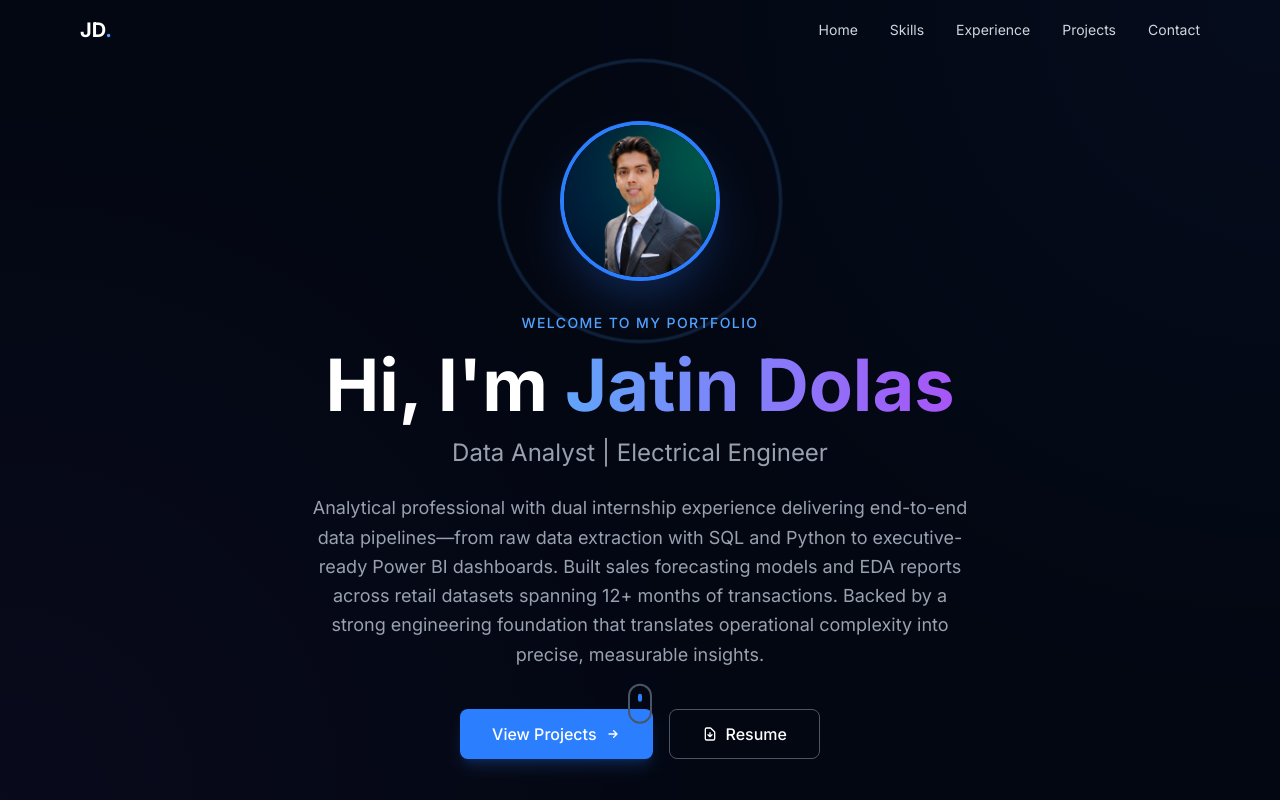
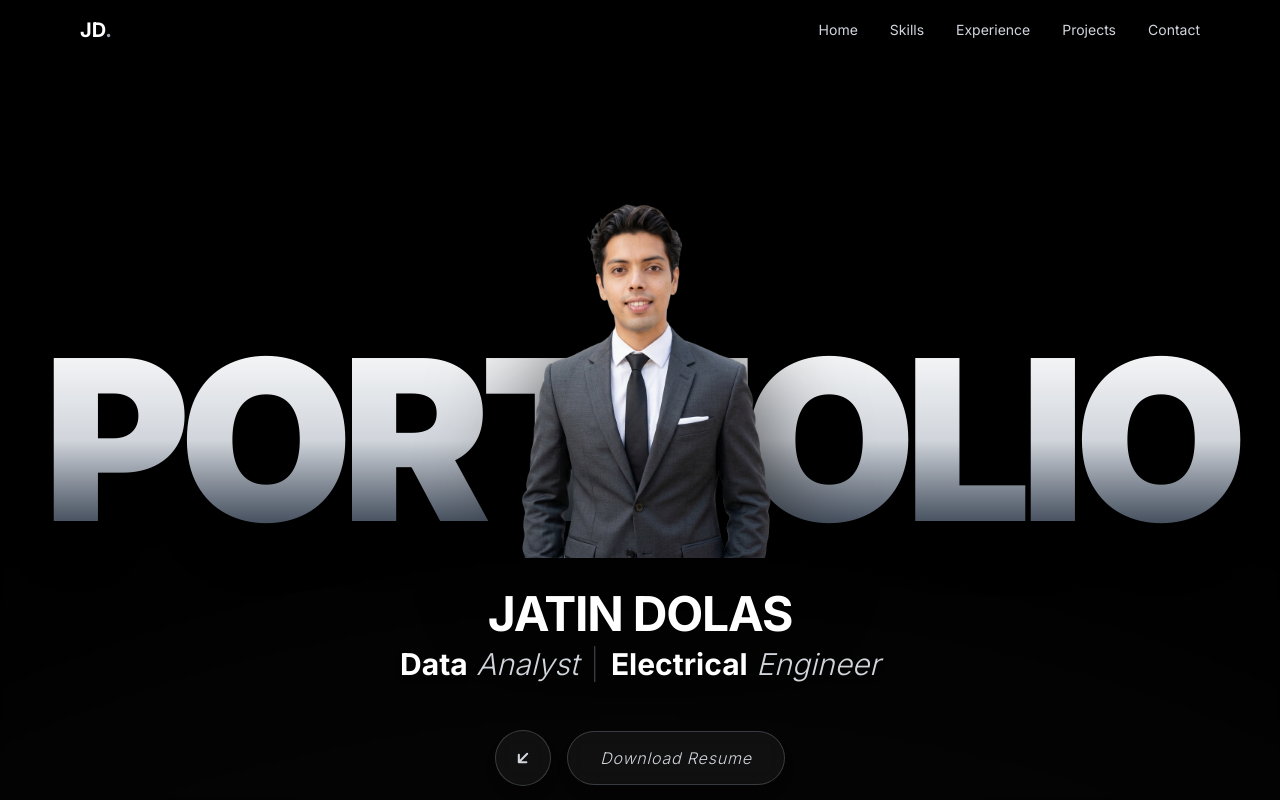
Before and after one commit to JatinD18/jatin-portfolio, a Next.js app: page / in a window 1280 px wide. Shown: the top 800 px of the page. Built offline with nearby package versions, Linux system fonts and the light colour scheme.

Commit message:
feat: redesign portfolio to match leeshark aesthetic with AI portrait

```diff
--- a/src/app/globals.css
+++ b/src/app/globals.css
@@ -5,31 +5,33 @@ html {
 }
 
 body {
-  background-color: #030712;
+  background-color: #000;
   overflow-x: hidden;
+  /* Add Leeshark style background noise/gradient to body */
+  background: radial-gradient(circle at center, rgb(34, 34, 34) 0%, rgb(0, 0, 0) 80%);
 }
 
 /* Custom Scrollbar */
 ::-webkit-scrollbar {
-  width: 10px;
+  width: 8px;
 }
 
 ::-webkit-scrollbar-track {
-  background: #111827;
+  background: #000;
 }
 
 ::-webkit-scrollbar-thumb {
-  background: #3b82f6;
-  border-radius: 5px;
+  background: #333;
+  border-radius: 4px;
 }
 
 ::-webkit-scrollbar-thumb:hover {
-  background: #2563eb;
+  background: #555;
 }
 
 /* Selection Color */
 ::selection {
-  background-color: #3b82f6;
+  background-color: rgba(255, 255, 255, 0.2);
   color: white;
 }
 
--- a/src/components/Hero.tsx
+++ b/src/components/Hero.tsx
@@ -7,137 +7,92 @@ export default function Hero() {
   return (
     <section
       id="home"
-      className="min-h-screen flex flex-col justify-center items-center text-center px-4 pt-20 relative overflow-hidden bg-gray-950"
+      className="relative min-h-screen flex items-center justify-center overflow-hidden"
     >
-      {/* Safe, error-free subtle background glow */}
-      <div
-        className="absolute inset-0 opacity-30"
-        style={{
-          background: "radial-gradient(circle at top right, rgba(59, 130, 246, 0.15), transparent 50%), radial-gradient(circle at bottom left, rgba(139, 92, 246, 0.15), transparent 50%)"
-        }}
-      />
+      {/* Background overlay for noise/texture */}
+      <div className="absolute inset-0 bg-black/40 backdrop-blur-[2px] z-0 pointer-events-none" />
 
-      <div className="relative z-10 max-w-4xl mx-auto">
-        {/* Profile Picture with Animation */}
+      {/* Main Content Container */}
+      <div className="relative z-10 w-full flex flex-col items-center justify-center select-none pt-20">
+
+        {/* Massive Background Typography */}
         <motion.div
-          initial={{ scale: 0, rotate: -180 }}
-          animate={{ scale: 1, rotate: 0 }}
-          transition={{ duration: 0.8, type: "spring" }}
-          className="mb-8 relative inline-block"
+          initial={{ opacity: 0, y: 50 }}
+          animate={{ opacity: 1, y: 0 }}
+          transition={{ duration: 1, ease: "easeOut" }}
+          className="absolute top-1/2 left-1/2 -translate-x-1/2 -translate-y-1/2 z-0 w-full text-center pointer-events-none mt-10"
         >
-          <div className="w-32 h-32 md:w-40 md:h-40 rounded-full overflow-hidden border-4 border-blue-500 shadow-2xl shadow-blue-500/30">
+          <h1 className="text-[16vw] md:text-[12vw] lg:text-[14rem] font-black tracking-tighter text-transparent bg-clip-text bg-linear-to-b from-white via-gray-300 to-gray-800 drop-shadow-2xl leading-none uppercase">
+            PORTFOLIO
+          </h1>
+        </motion.div>
+
+        {/* Center Parallax Element (Profile Picture) */}
+        <motion.div
+          initial={{ opacity: 0, scale: 0.8 }}
+          animate={{ opacity: 1, scale: 1 }}
+          transition={{ duration: 1.2, delay: 0.2, ease: "easeOut" }}
+          className="relative z-20 flex flex-col items-center mt-8 md:mt-20"
+        >
+          <div className="w-64 md:w-80 lg:w-96" style={{ filter: "drop-shadow(0 20px 50px rgba(0,0,0,0.8))" }}>
             <Image
-              src="/profile.jpg"
+              src="/ai_half_body.png"
               alt={personalInfo.name}
-              width={160}
-              height={160}
-              className="object-cover"
+              width={512}
+              height={512}
+              className="object-contain w-full h-auto transition-all duration-700"
               priority
             />
           </div>
-          {/* Animated ring around profile */}
-          <div className="absolute inset-0 rounded-full border-2 border-blue-400 animate-ping opacity-75" />
         </motion.div>
 
-        {/* Welcome Text */}
-        <motion.p
-          initial={{ opacity: 0, y: 20 }}
-          animate={{ opacity: 1, y: 0 }}
-          transition={{ delay: 0.3 }}
-          className="text-blue-400 font-medium mb-4 text-sm tracking-widest uppercase"
-        >
-          Welcome to my portfolio
-        </motion.p>
-
-        {/* Name with Safe, Error-Free Styling */}
-        <motion.h1
-          initial={{ opacity: 0, y: 20 }}
-          animate={{ opacity: 1, y: 0 }}
-          transition={{ delay: 0.4 }}
-          className="text-4xl md:text-6xl lg:text-7xl font-bold text-white mb-4"
-        >
-          Hi, I&apos;m{" "}
-          <span
-            className="text-blue-400"
-            style={{
-              backgroundImage: "linear-gradient(to right, #60a5fa, #a855f7)",
-              WebkitBackgroundClip: "text",
-              WebkitTextFillColor: "transparent"
-            }}
-          >
-            {personalInfo.name}
-          </span>
-        </motion.h1>
-
-        {/* Title */}
-        <motion.h2
-          initial={{ opacity: 0, y: 20 }}
-          animate={{ opacity: 1, y: 0 }}
-          transition={{ delay: 0.5 }}
-          className="text-xl md:text-2xl text-gray-400 mb-6"
-        >
-          {personalInfo.title}
-        </motion.h2>
-
-        {/* Bio */}
-        <motion.p
-          initial={{ opacity: 0, y: 20 }}
-          animate={{ opacity: 1, y: 0 }}
-          transition={{ delay: 0.6 }}
-          className="text-gray-400 max-w-2xl mb-10 text-base md:text-lg leading-relaxed mx-auto"
-        >
-          {personalInfo.bio}
-        </motion.p>
-
-        {/* CTA Buttons with Hover Effects */}
+        {/* Name and Title Text Overlays */}
         <motion.div
           initial={{ opacity: 0, y: 20 }}
           animate={{ opacity: 1, y: 0 }}
-          transition={{ delay: 0.7 }}
-          className="flex flex-wrap gap-4 justify-center"
+          transition={{ duration: 1, delay: 0.6 }}
+          className="relative z-20 mt-8 text-center"
         >
-          <motion.a
+          <h2 className="text-3xl md:text-5xl font-bold text-white tracking-tight mb-2 uppercase">
+            {personalInfo.name}
+          </h2>
+          <p className="text-white text-base md:text-2xl lg:text-3xl drop-shadow-md">
+            <span className="font-bold">Data</span> <span className="font-light italic text-gray-300">Analyst</span>
+            <span className="mx-3 text-gray-500 font-thin">|</span>
+            <span className="font-bold">Electrical</span> <span className="font-light italic text-gray-300">Engineer</span>
+          </p>
+        </motion.div>
+
+        {/* Glassmorphic CTAs */}
+        <motion.div
+          initial={{ opacity: 0, y: 20 }}
+          animate={{ opacity: 1, y: 0 }}
+          transition={{ duration: 1, delay: 0.8 }}
+          className="relative z-20 mt-12 flex items-center gap-4 pointer-events-auto"
+        >
+          {/* Circular Icon Button */}
+          <a
             href="#projects"
-            whileHover={{ scale: 1.05 }}
-            whileTap={{ scale: 0.95 }}
-            className="bg-blue-500 hover:bg-blue-600 text-white px-8 py-3 rounded-lg font-medium transition flex items-center gap-2 shadow-lg shadow-blue-500/20"
+            className="group w-12 h-12 md:w-14 md:h-14 rounded-full border border-gray-400/30 flex items-center justify-center backdrop-blur-md bg-white/5 hover:bg-white/10 hover:border-gray-400/50 transition-all duration-300 cursor-pointer shadow-lg"
           >
-            View Projects
-            <svg className="w-4 h-4" fill="none" stroke="currentColor" viewBox="0 0 24 24">
-              <path strokeLinecap="round" strokeLinejoin="round" strokeWidth={2} d="M13 7l5 5m0 0l-5 5m5-5H6" />
+            <svg className="w-4 h-4 md:w-5 md:h-5 text-gray-300 transition-transform duration-300 group-hover:rotate-45" fill="none" viewBox="0 0 24 24" stroke="currentColor" strokeWidth={2.5}>
+              <path strokeLinecap="round" strokeLinejoin="round" d="M17 7L7 17M7 17H16M7 17V8" />
             </svg>
-          </motion.a>
+          </a>
 
-          <motion.a
+          {/* Pill Button */}
+          <a
             href={personalInfo.resumeLink}
             download
-            whileHover={{ scale: 1.05 }}
-            whileTap={{ scale: 0.95 }}
-            className="border border-gray-600 hover:border-white text-white px-8 py-3 rounded-lg font-medium transition flex items-center gap-2"
+            className="px-6 py-3 md:px-8 md:py-3.5 rounded-full border border-gray-400/30 flex items-center justify-center backdrop-blur-md bg-white/5 hover:bg-white/10 hover:border-gray-400/50 transition-all cursor-pointer shadow-lg"
           >
-            <svg className="w-4 h-4" fill="none" stroke="currentColor" viewBox="0 0 24 24">
-              <path strokeLinecap="round" strokeLinejoin="round" strokeWidth={2} d="M12 10v6m0 0l-3-3m3 3l3-3m2 8H7a2 2 0 01-2-2V5a2 2 0 012-2h5.586a1 1 0 01.707.293l5.414 5.414a1 1 0 01.293.707V19a2 2 0 01-2 2z" />
-            </svg>
-            Resume
-          </motion.a>
-        </motion.div>
-
-        {/* Scroll Indicator */}
-        <motion.div
-          initial={{ opacity: 0 }}
-          animate={{ opacity: 1 }}
-          transition={{ delay: 1.2 }}
-          className="absolute bottom-10 left-1/2 transform -translate-x-1/2"
-        >
-          <motion.div
-            animate={{ y: [0, 10, 0] }}
-            transition={{ repeat: Infinity, duration: 2 }}
-            className="w-6 h-10 border-2 border-gray-600 rounded-full flex justify-center pt-2"
-          >
-            <div className="w-1 h-2 bg-blue-500 rounded-full" />
-          </motion.div>
+            <span className="text-gray-300 text-sm md:text-base italic font-light tracking-wider">
+              Download Resume
+            </span>
+          </a>
         </motion.div>
       </div>
+
     </section>
   );
 }
--- a/src/components/Navbar.tsx
+++ b/src/components/Navbar.tsx
@@ -24,13 +24,13 @@ export default function Navbar() {
     <nav
       className={`fixed top-0 w-full z-50 transition-all duration-300 ${
       scrolled
-        ? "bg-gray-950/90 backdrop-blur-md border-b border-gray-800 shadow-lg shadow-blue-500/10"
+        ? "bg-black/80 backdrop-blur-md border-b border-white/10 shadow-lg"
         : "bg-transparent"
     }`}
     >
       <div className="max-w-6xl mx-auto px-4 py-4 flex justify-between items-center">
         <a href="#home" className="text-xl font-bold text-white">
-          JD<span className="text-blue-400">.</span>
+          JD<span className="text-gray-400">.</span>
         </a>
 
         <div className="hidden md:flex space-x-8 text-sm text-gray-300">
--- a/src/components/Skills.tsx
+++ b/src/components/Skills.tsx
@@ -34,16 +34,16 @@ export default function Skills() {
             whileInView={{ opacity: 1, y: 0 }}
             viewport={{ once: true }}
             transition={{ delay: index * 0.1 }}
-            className="bg-gray-900 border border-gray-800 rounded-xl p-6 hover:border-blue-500/50 transition duration-300"
+            className="bg-black/40 backdrop-blur-md border border-white/10 rounded-xl p-6 hover:border-white/30 transition duration-300"
           >
-            <h3 className="text-lg font-semibold text-blue-400 mb-4">
+            <h3 className="text-lg font-semibold text-gray-200 mb-4">
               {category}
             </h3>
             <div className="flex flex-wrap gap-2">
               {items.map((skill) => (
                 <span
                   key={skill}
-                  className="text-sm bg-gray-800 text-gray-300 px-3 py-1.5 rounded-full border border-gray-700 hover:border-blue-500/50 hover:text-white transition"
+                  className="text-sm bg-white/5 text-gray-300 px-3 py-1.5 rounded-full border border-white/10 hover:border-white/30 hover:bg-white/10 hover:text-white transition cursor-default"
                 >
                   {skill}
                 </span>
```
Also changed, not shown: src/components/Contact.tsx (+8 -8 lines), src/components/Experience.tsx (+4 -4 lines), src/components/Projects.tsx (+11 -11 lines), public/ai_half_body.png (added), public/ai_profile.jpg (added).
